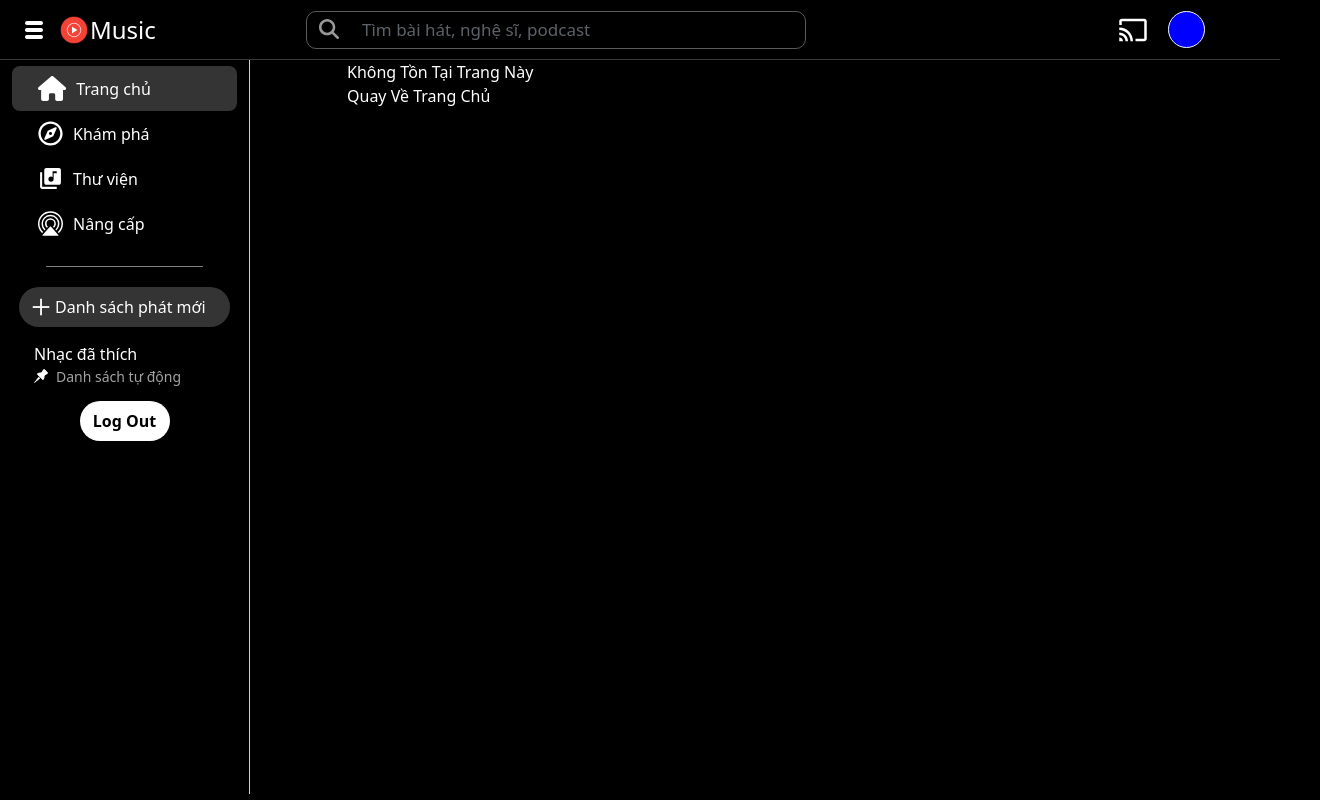
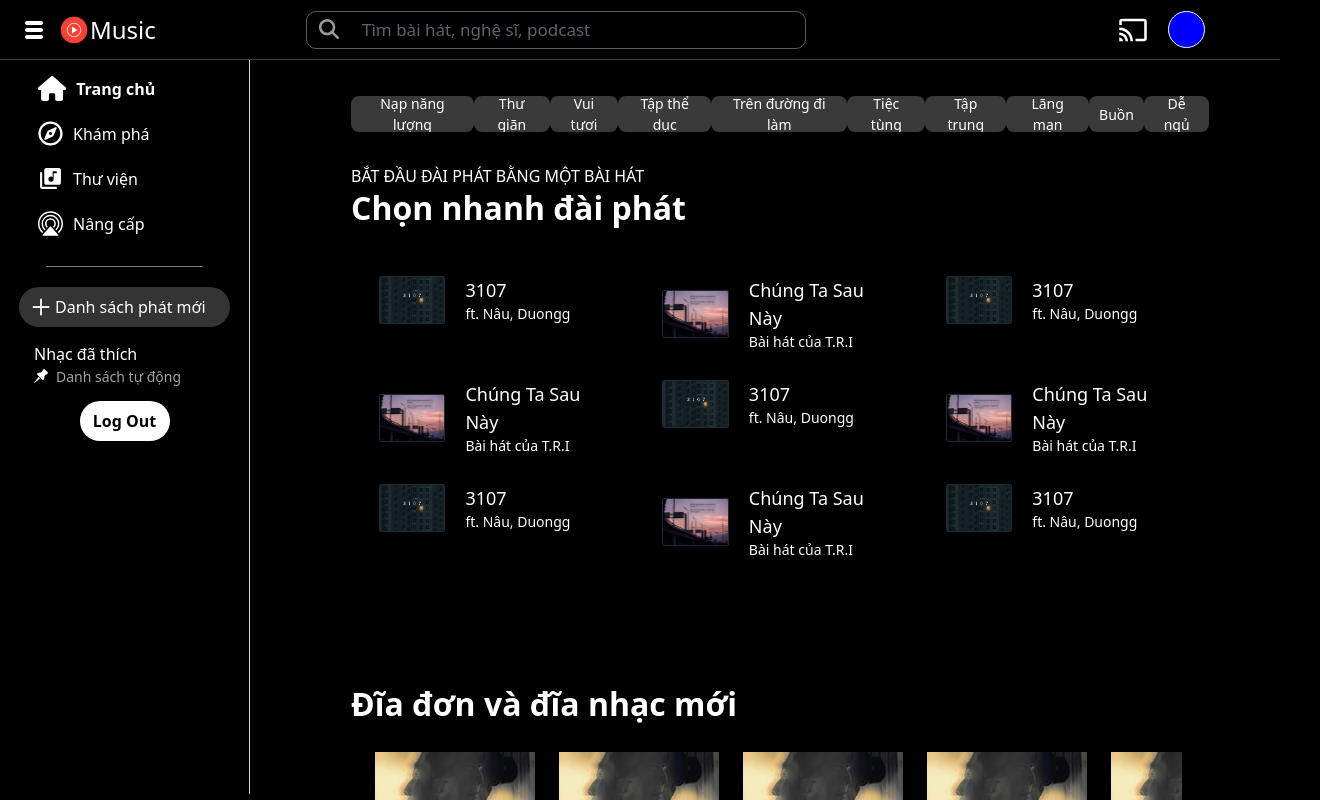
Before and after one commit to 7iendat/yt-music-clone, a React (Create React App) app: page /home in a window 1280 px wide. Shown: the top 800 px of the page, 1320 px wide, since content can reach past the window. Built offline with nearby package versions, Linux system fonts and the light colour scheme; no server answers.

Commit message:
fix css navBarLeft

```diff
--- a/src/App.js
+++ b/src/App.js
@@ -83,7 +83,7 @@ function App() {
       <BrowserRouter>
         <MainLayout>
           <Routes>
-            <Route element={<HomeScreen />} path="/" />
+            <Route element={<HomeScreen />} path="/home" />
             <Route  element={<ExploreScreen />} path="/discover" />
             <Route element={<Library/>} path="/library"/>
             <Route element={<Author/>} path="/Tac-gia"/>
--- a/src/components/NavBarLeft.css
+++ b/src/components/NavBarLeft.css
@@ -2,7 +2,7 @@
     position: fixed;
     width: 250px;
     height: calc(100vh - 66px);
-    background-color: black;
+    /* background-color: black; */
     top: 60px;
     left: 0px;
     border-right: .2px solid rgb(209, 209, 209);
@@ -13,11 +13,11 @@
     position: relative;
     display: flex;
     height: 45px;
-    background-color: black;
+    /* background-color: black; */
     border-radius: 8px;
     padding:0 16px;
     align-items: center;
-    font-weight: 400;
+    /* font-weight: 400; */
     color: white;
     font-size: 16px;
 }
@@ -32,13 +32,9 @@
 }
 
 
-
-
-
-
-.option.active{
+/* .option.active{
     background-color: rgb(53, 52, 52) !important;
-}
+} */
 
 .option:hover{
     background-color: rgb(60, 59, 59) !important;
--- a/src/components/NavBarLeft.js
+++ b/src/components/NavBarLeft.js
@@ -15,32 +15,32 @@ const NavBarLeft = (props) => {
 
   const LinkActive = ({ isActive }) => {
     return {
-      backgroundColor: isActive ? "red" : "blue",
       fontWeight: isActive ? "bold" : "normal",
+      color: isActive ? "red" : "white",
+      backgroundColor: isActive ? "red" : "white"
     };
   };
 
   return (
     <div className="nar-bar-left w-[16.3%]">
       <div className="pb-[20px]">
-      <NavLink to="/"  >
-        <div className="option active ">
+
+      <NavLink style={LinkActive} to="/home"  >
+        <div className="option">
           <div className="icon-option "><FontAwesomeIcon icon={faHome}/></div>
           <span>Trang chủ</span>
         </div>
       </NavLink>
 
-      <NavLink to="/discover">
-        <div className="option ">
+      <NavLink style={LinkActive} to="/discover">
+        <div className="option">
           <div className="icon-option text-[20px]"><FaRegCompass /></div>
           <span>Khám phá</span>
         </div>
       </NavLink>
 
-
-
-        <NavLink to="/library">
-      <div className="option">
+      <NavLink style={LinkActive} to="/library">
+        <div className="option">
           <div className="icon-option lib"><MdLibraryMusic /></div>
           <span>Thư viện</span>
         </div>
@@ -53,6 +53,8 @@ const NavBarLeft = (props) => {
         </div>
       </NavLink>
       </div>
+
+
       <div className="bound"></div>
 
       <div className="list-music">
--- a/src/screens/Home/HomeScreen.css
+++ b/src/screens/Home/HomeScreen.css
@@ -15,7 +15,7 @@
 
     height: 100%;
     padding: 50px;
-    background-color: black;
+    /* background-color: black; */
     padding-top: 20px;
 }
 
```
